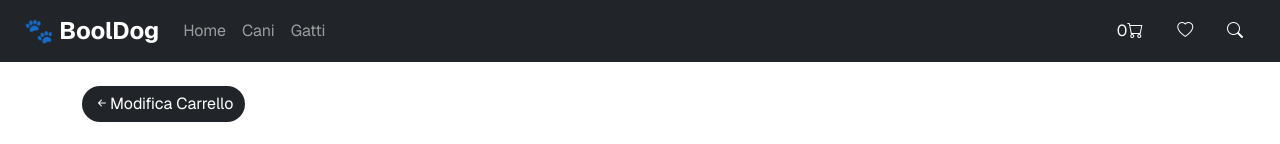
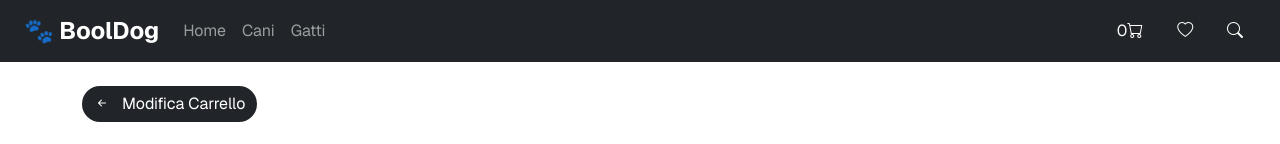
Before and after one commit to Carlo-Falanga/booldog-project-work, a React app in the folder frontend/: page /checkout in a window 1280 px wide. Shown: the top 144 px of the page. Built offline with nearby package versions, Linux system fonts and the light colour scheme; the HTML template or start-up script is replaced by a standard one.

Commit message:
fix: clear cart after order submission and improve button layout in CheckoutPage

```diff
--- a/frontend/src/pages/CheckoutPage.jsx
+++ b/frontend/src/pages/CheckoutPage.jsx
@@ -72,10 +72,11 @@ export default function CheckoutPage() {
             const { data } = await axios.post("http://localhost:3000/orders", orderToSend);
             console.log(data)
             setOrderMessage(true)
-            setCart([])
+
 
             setTimeout(() => {
                 navigate(`/order-confirmed/${data.order_id}`)
+                setCart([])
             }, 1500);
 
 
@@ -158,7 +159,7 @@ export default function CheckoutPage() {
             <div className="container my-4 ">
                 <div className="d-flex justify-content-start ">
                     <Link to="/cart">
-                        <button className="btn btn-dark rounded-pill border-0 btn_cart"><i class="bi bi-arrow-left-short"></i>Modifica Carrello</button>
+                        <button className="btn btn-dark rounded-pill border-0 btn_cart"><i className="bi bi-arrow-left-short pe-2"></i> Modifica Carrello</button>
                     </Link>
                 </div>
             </div>
@@ -345,7 +346,7 @@ export default function CheckoutPage() {
                                     </span>
                                 </div>
                                 <span className="cart-meta">EUR · IVA inclusa · senza costi nascosti</span>
-                                <div className="d-flex justify-content-center mt-4 mb-3">
+                                <div className="d-flex justify-content-center  mt-4 mb-3">
                                     <button type="submit" className="btn btn-dark btn-lg w-100 rounded-pill py-3 mb-4 d-flex align-items-center justify-content-center gap-2 border-0 btn_cart">
                                         <span className="fs-6">
                                             paga € {total.toFixed(2)}
```
